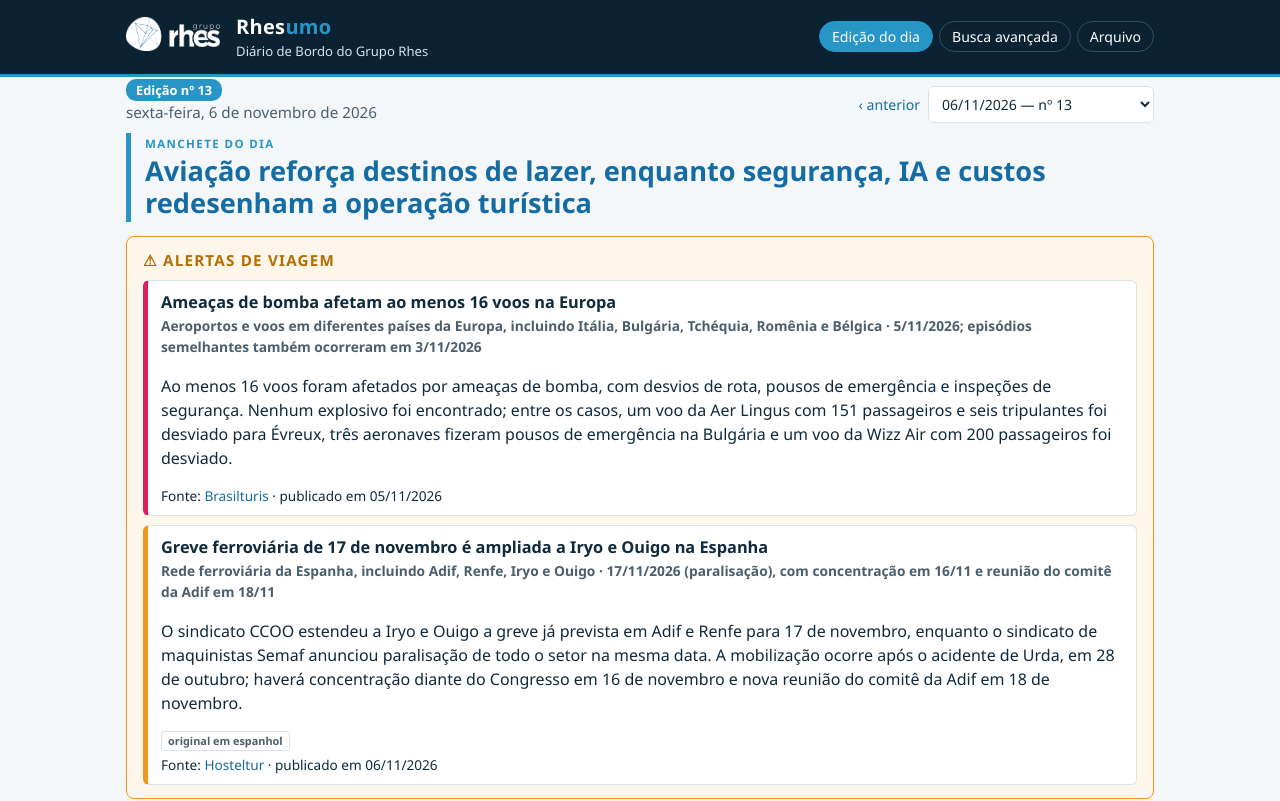
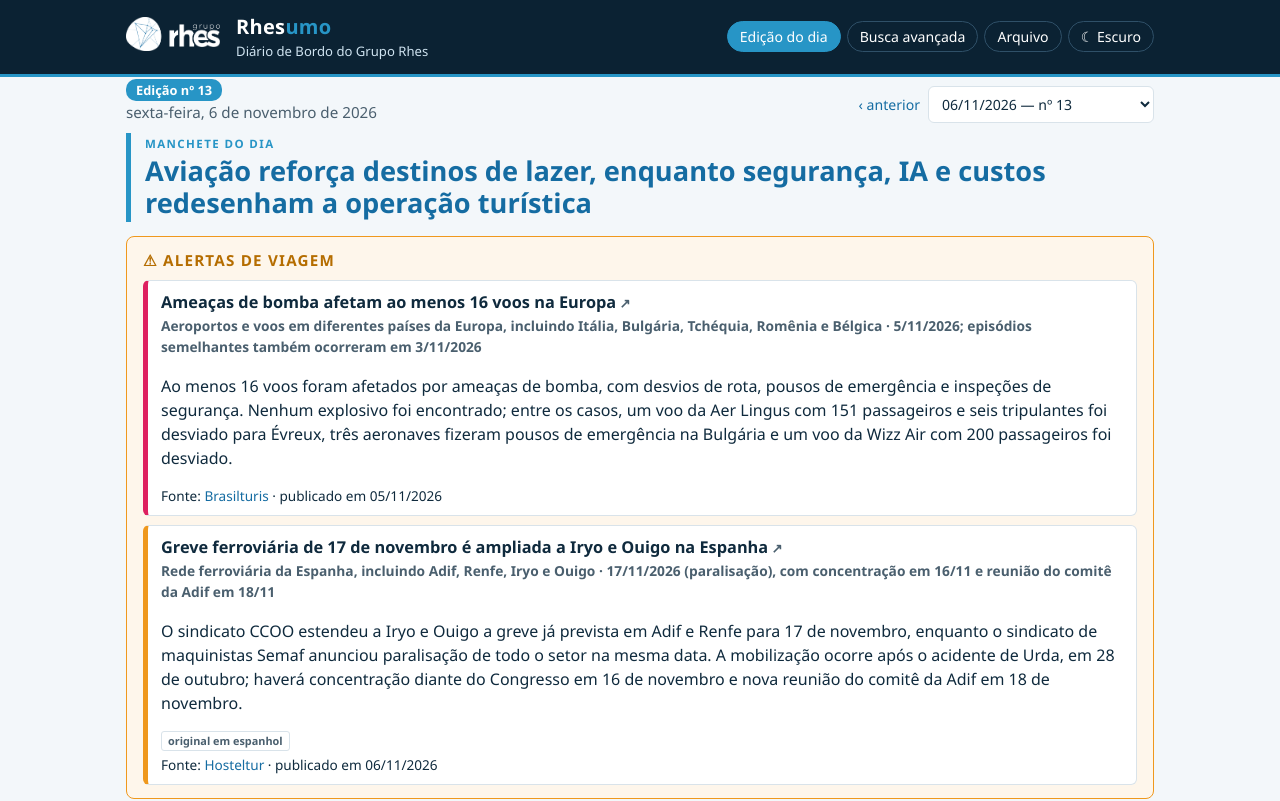
Before and after one commit to marcelomicucci/rhesumo, a plain HTML site: page index.html in a window 1280 px wide. Shown: the top 801 px of the page. Drawn offline with Linux system fonts and the light colour scheme.

Commit message:
Rhesumo: 2026-10-21, 2026-10-22, 2026-10-23, semana-2026-10-24, 2026-10-26, 2026-10-27, 2026-10-29, semana-2026-10-31, 2026-11-02, 2026-11-03, 2026-11-04, 2026-11-05, 2026-11-06

```diff
--- a/app.js
+++ b/app.js
@@ -41,6 +41,7 @@
     return b;
   }
   const fonteLinha = (n) => `<div class="fonte">Fonte: <a href="${esc(n.url)}" target="_blank" rel="noopener">${esc(n.fonte)}</a>${n.publicado_em ? " · publicado em " + curta(n.publicado_em) : ""}</div>`;
+  const tituloLink = (n, html) => n.url ? `<a href="${esc(n.url)}" target="_blank" rel="noopener" title="Abrir a matéria original">${html}</a>` : html;
   function porque(url) {
     if (!DIR || !DIR.interacoes) return "";
     const i = DIR.interacoes[url]; if (!i) return "";
@@ -51,10 +52,10 @@
   function cardNoticia(n) {
     const r1 = DIR && DIR.interacoes && DIR.interacoes[n.url] && DIR.interacoes[n.url].relevancia === 1;
     return `<article class="card${r1 ? " r1" : ""}"><div class="meta">${badges({ tipo: n.tipo, idioma: n.idioma_original })}</div>
-      <h3>${esc(n.titulo)}</h3><p>${esc(n.resumo)}</p>${porque(n.url)}${fonteLinha(n)}</article>`;
+      <h3>${tituloLink(n, esc(n.titulo))}</h3><p>${esc(n.resumo)}</p>${porque(n.url)}${fonteLinha(n)}</article>`;
   }
   function cardAlerta(a) {
-    return `<div class="alerta${a.severo ? " grave" : ""}"><h3>${esc(a.titulo)}</h3>
+    return `<div class="alerta${a.severo ? " grave" : ""}"><h3>${tituloLink(a, esc(a.titulo))}</h3>
       <div class="loc">${esc(a.local)}${a.periodo ? " · " + esc(a.periodo) : ""}</div>
       <p>${esc(a.resumo)}</p>${DIR && DIR.impactos && DIR.impactos[a.url] ? `<div class="impacto"><b>Impacto para o grupo:</b> ${esc(DIR.impactos[a.url])}</div>` : ""}
       ${a.idioma_original && a.idioma_original !== "pt" ? `<div class="meta">${badges({ idioma: a.idioma_original })}</div>` : ""}${porque(a.url)}${fonteLinha(a)}</div>`;
@@ -153,7 +154,7 @@
     const edNum = Object.fromEntries(idx.edicoes.map((e) => [e.id, e]));
     $("#res").innerHTML = `<p class="res-info">${res.length} resultado(s)</p>` + res.slice(0, 300).map((i) => `<article class="card${i.severo ? " r1" : ""}">
       <div class="meta">${badges(i)}<span>${esc(i.secao || "Alertas de viagem")}</span>${i.local ? `<span>· ${esc(i.local)}</span>` : ""}</div>
-      <h3>${marcar(i.titulo, t)}</h3><p>${marcar(i.resumo, p.titulo ? [] : t)}</p>${fonteLinha(i)}
+      <h3>${tituloLink(i, marcar(i.titulo, t))}</h3><p>${marcar(i.resumo, p.titulo ? [] : t)}</p>${fonteLinha(i)}
       <div class="fonte">Na edição: <a href="#/e/${i.ed}">${curta(edNum[i.ed].data)}${edNum[i.ed].semanal ? " (semana)" : ""} — nº ${edNum[i.ed].numero}</a></div></article>`).join("");
   }
 
@@ -166,6 +167,19 @@
       else await verEdicao(null);
     } catch (err) { app.innerHTML = `<p class="vazio">Não foi possível carregar o conteúdo agora. Tente recarregar a página.</p>`; console.error(err); }
   }
+  // tema claro/escuro: segue o sistema até o leitor escolher
+  const raizHtml = document.documentElement;
+  const lerTema = () => { try { return localStorage.getItem("rhesumo-tema"); } catch (e) { return null; } };
+  const escuroAgora = () => raizHtml.dataset.theme ? raizHtml.dataset.theme === "dark" : matchMedia("(prefers-color-scheme: dark)").matches;
+  if (lerTema()) raizHtml.dataset.theme = lerTema();
+  const nav = document.querySelector("header.top nav");
+  if (nav) {
+    const bt = document.createElement("button");
+    bt.className = "tema"; bt.type = "button";
+    const rot = () => { bt.textContent = escuroAgora() ? "☀ Claro" : "☾ Escuro"; bt.setAttribute("aria-label", escuroAgora() ? "Mudar para tema claro" : "Mudar para tema escuro"); };
+    bt.onclick = () => { raizHtml.dataset.theme = escuroAgora() ? "light" : "dark"; try { localStorage.setItem("rhesumo-tema", raizHtml.dataset.theme); } catch (e) {} rot(); };
+    rot(); nav.appendChild(bt);
+  }
   window.addEventListener("hashchange", rota);
   rota();
 })();
--- a/style.css
+++ b/style.css
@@ -1,6 +1,7 @@
 :root{--blue:#156ca2;--sky:#2795c6;--gray:#767676;--orange:#ef981d;--green:#54b180;--dark:#0b2233;--rose:#de2060;
 --ink:#0f2a3d;--ink2:#4a5f6e;--line:#d9e3ea;--s1:#f3f7fa;--s2:#e6f2f9;--bg:#f3f7fa;--card:#fff;--hl:#fff1b8}
-@media (prefers-color-scheme:dark){:root{--ink:#e3edf3;--ink2:#a9bccb;--line:#27404f;--s1:#13283a;--s2:#163247;--bg:#0b1824;--card:#0f2131;--blue:#5fb3e3;--hl:#5a4a00}}
+@media (prefers-color-scheme:dark){:root:not([data-theme=light]){--ink:#e3edf3;--ink2:#a9bccb;--line:#27404f;--s1:#13283a;--s2:#163247;--bg:#0b1824;--card:#0f2131;--blue:#5fb3e3;--hl:#5a4a00;color-scheme:dark}}
+:root[data-theme=dark]{--ink:#e3edf3;--ink2:#a9bccb;--line:#27404f;--s1:#13283a;--s2:#163247;--bg:#0b1824;--card:#0f2131;--blue:#5fb3e3;--hl:#5a4a00;color-scheme:dark}
 *{box-sizing:border-box}
 body{margin:0;font-family:'Work Sans','Segoe UI',system-ui,Arial,sans-serif;font-size:16px;line-height:1.5;color:var(--ink);background:var(--bg)}
 a{color:var(--blue);text-decoration:none}a:hover{text-decoration:underline}
@@ -64,3 +65,7 @@ footer.rod{border-top:1px solid var(--line);padding:14px 0 30px;font-size:.82rem
 .vazio{padding:30px 0;color:var(--ink2)}
 @media (max-width:600px){.manchete h1{font-size:1.35rem}header.top nav{margin-left:0}}
 .busca .linha>button{flex:0 0 auto}
+.tema{font:inherit;font-size:.88rem;color:#fff;background:transparent;border:1px solid #2f5068;border-radius:16px;padding:4px 12px;cursor:pointer}
+.tema:hover{background:var(--sky);border-color:var(--sky)}
+.card h3 a,.alerta h3 a{color:inherit}.card h3 a:hover,.alerta h3 a:hover{color:var(--blue)}
+.card h3 a::after,.alerta h3 a::after{content:" ↗";font-size:.8em;color:var(--ink2)}
```
Also changed, not shown: 2 other files.
